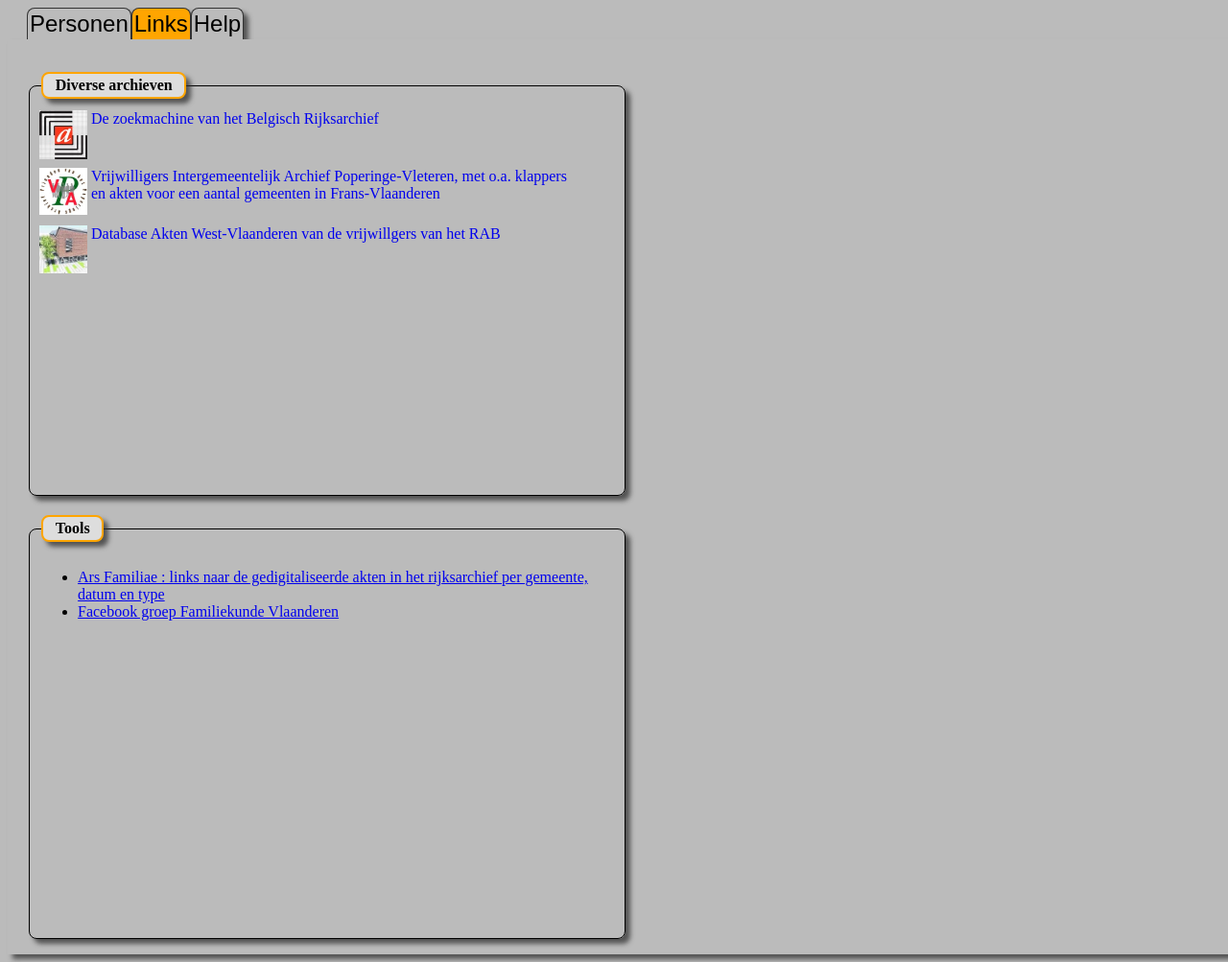
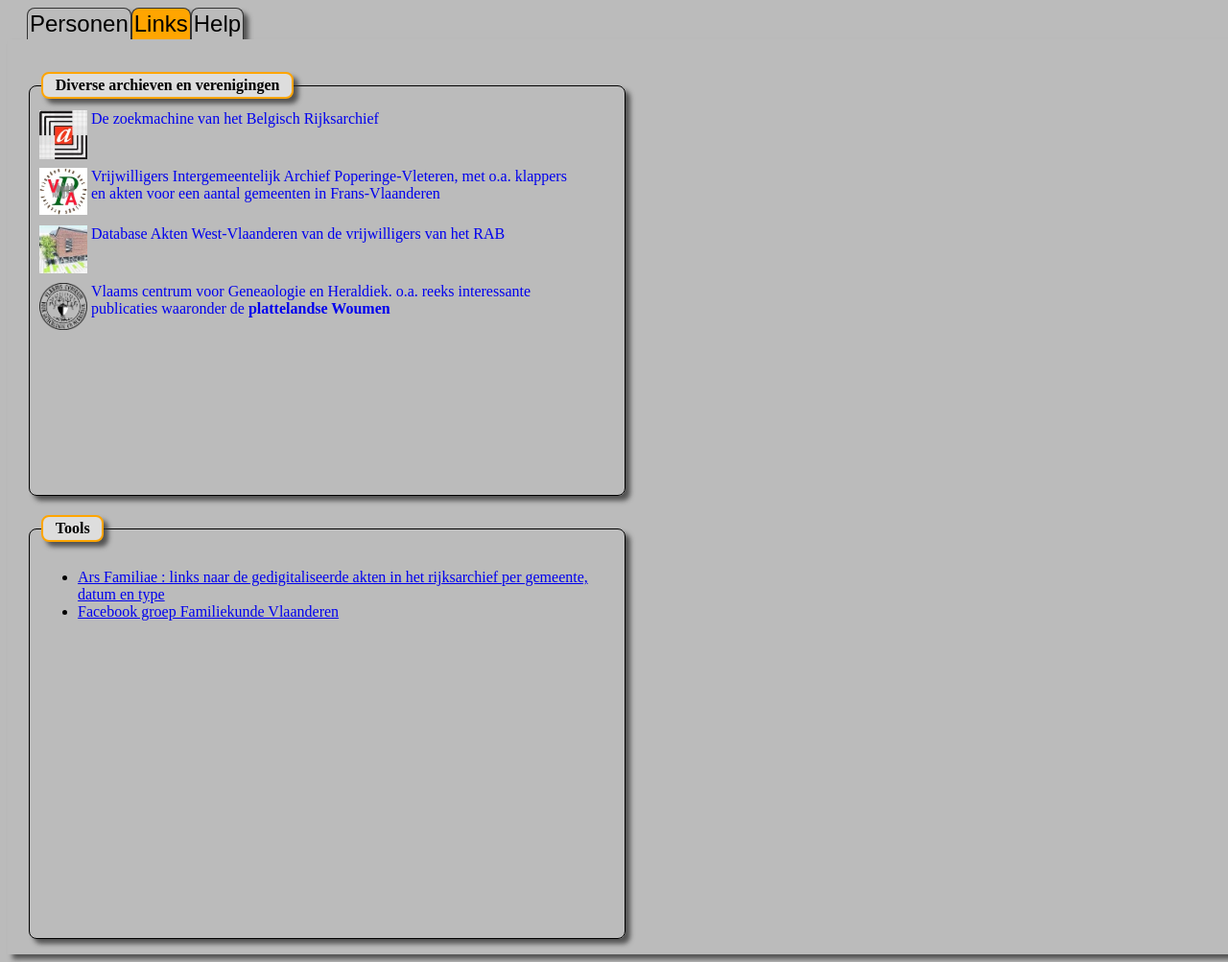
Before and after one commit to koenvelle/rabsearch_web, a Flask app: page / in a window 1280 px wide, after a click on "Links". Shown: the whole page at 96% size. Run offline with Flask 2, Linux system fonts and the light colour scheme; data that the repository does not hold is empty; some libraries are stand-ins or nearby versions.

Commit message:
layout fix : images for links

```diff
--- a/templates/index.html
+++ b/templates/index.html
@@ -409,7 +409,7 @@
 	<div id="tab_links" class="tab_content shadow">
 		<br>
 			<fieldset class="fieldset" id="fskaart">
-			<legend class="legend">Diverse archieven</legend>
+			<legend class="legend">Diverse archieven en verenigingen</legend>
 			<div width="600px">
 				<a href="https://search.arch.be/">
 					<div class="linkcontainer" >
@@ -426,7 +426,13 @@
 				<a href="https://www.vrijwilligersrab.be">
 					<div class="linkcontainer" >
 						<img width="50px" src={{ url_for('static', filename='vrijwilligers_rab.jpg') }} >
-						<div class="linktext">Database Akten West-Vlaanderen van de vrijwillgers van het RAB</div>
+						<div class="linktext">Database Akten West-Vlaanderen van de vrijwilligers van het RAB</div>
+					</div>
+				</a>
+				<a href="https://www.vcgh.be/">
+					<div class="linkcontainer" >
+						<img width="50px" src={{ url_for('static', filename='vcgh.png') }} >
+						<div class="linktext">Vlaams centrum voor Geneaologie en Heraldiek. o.a. reeks interessante publicaties waaronder de <b>plattelandse Woumen</b></div>
 					</div>
 				</a>
 			</fieldset>
```
Also changed, not shown: static/vcgh.png (added).
